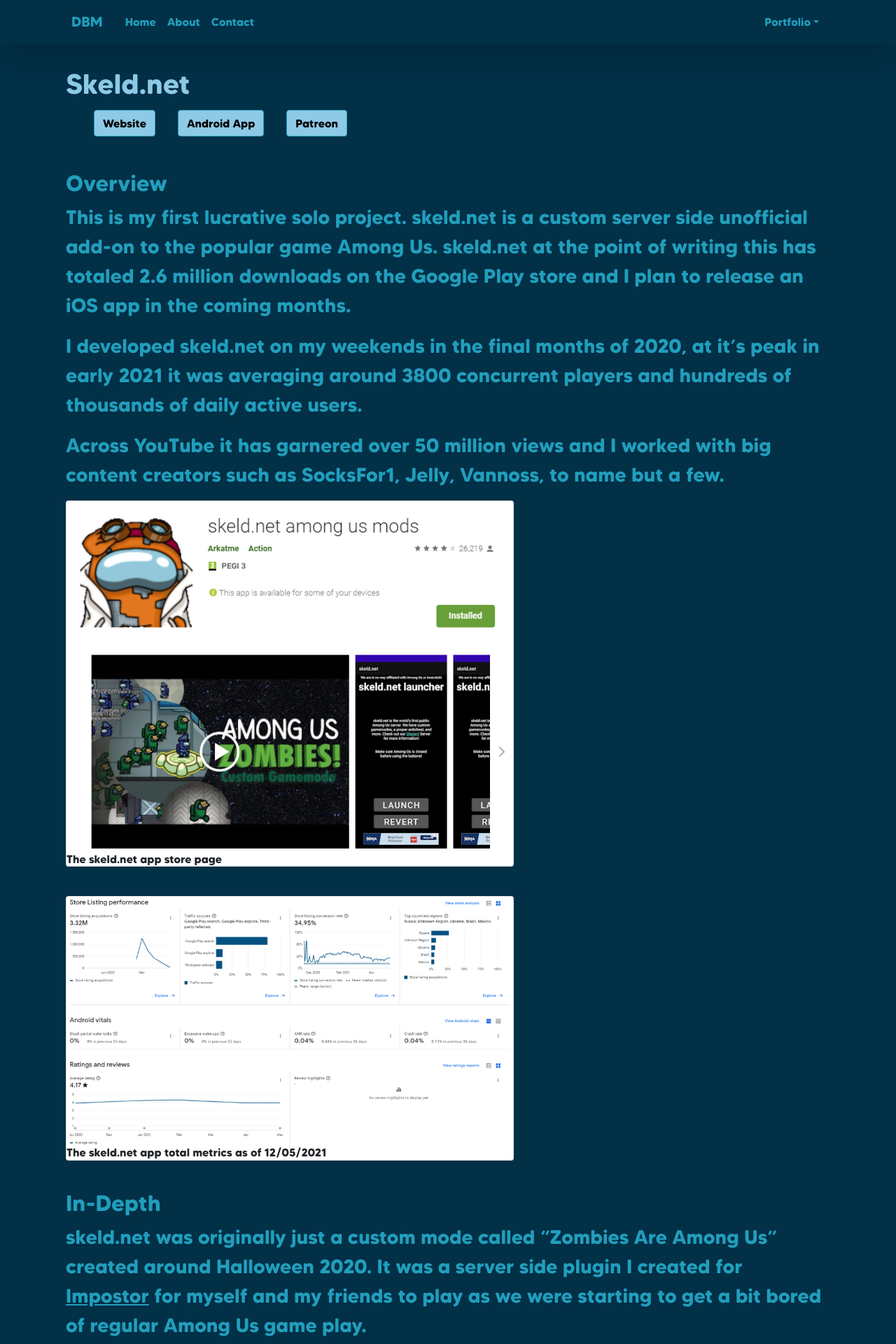
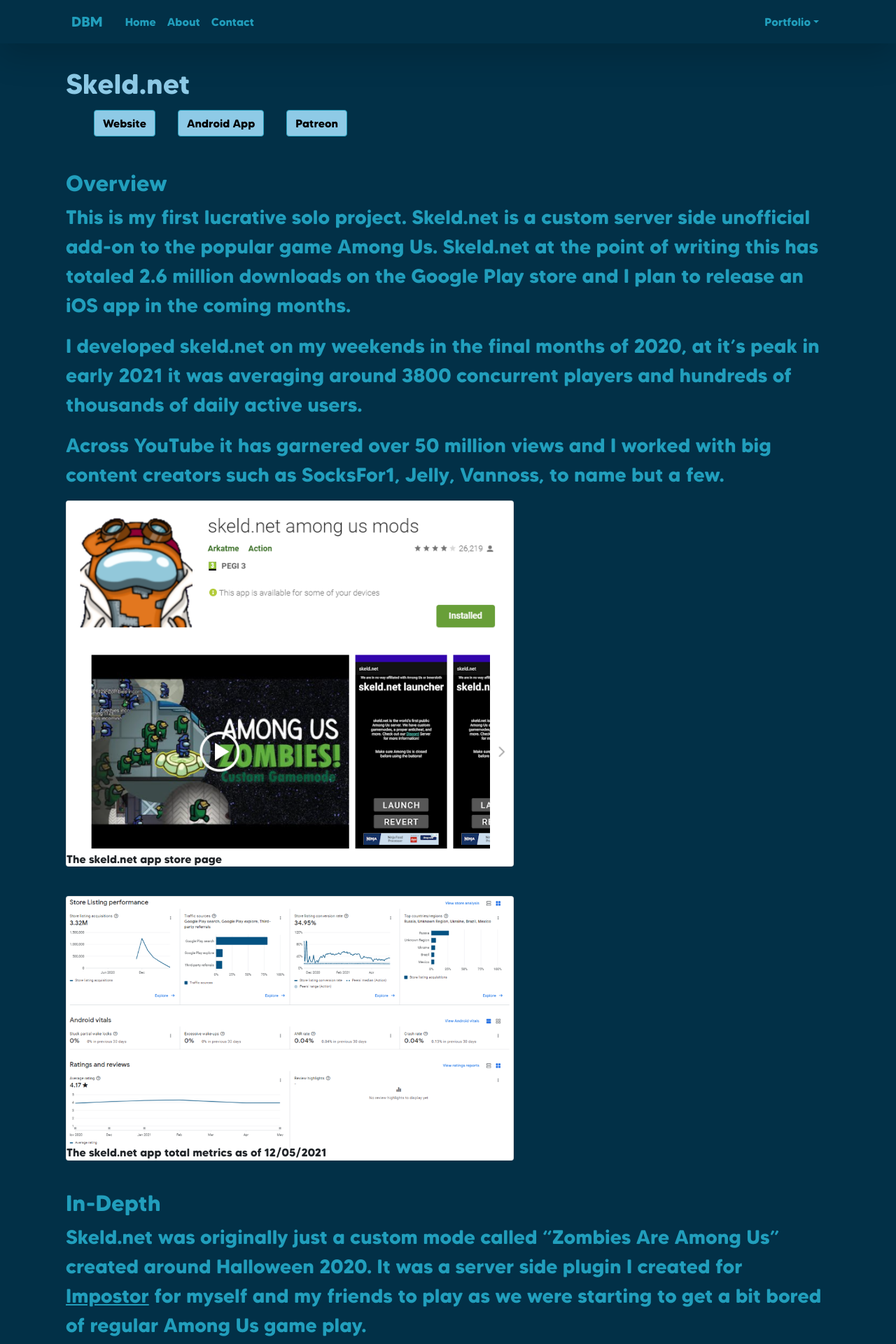
Before and after one commit to danbudworthmead/dbm-portfolio, a React (Create React App) app: page /skeldnet in a window 1280 px wide. Shown: the top 1920 px of the page at 70% size. Built offline with nearby package versions, Linux system fonts and the light colour scheme.

Commit message:
Update index.tsx

```diff
--- a/src/Portfolio/Skeldnet/index.tsx
+++ b/src/Portfolio/Skeldnet/index.tsx
@@ -32,9 +32,9 @@
                 </Container>
                 <h2>Overview</h2>
                 <p>
-                    This is my first lucrative solo project. skeld.net is a
+                    This is my first lucrative solo project. Skeld.net is a
                     custom server side unofficial add-on to the popular game
-                    Among Us. skeld.net at the point of writing this has totaled
+                    Among Us. Skeld.net at the point of writing this has totaled
                     2.6 million downloads on the Google Play store and I plan to
                     release an iOS app in the coming months.
                 </p>
@@ -63,7 +63,7 @@
                 <br />
                 <h2>In-Depth</h2>
                 <p>
-                    skeld.net was originally just a custom mode called “Zombies
+                    Skeld.net was originally just a custom mode called “Zombies
                     Are Among Us” created around Halloween 2020. It was a server
                     side plugin I created for{" "}
                     <a
```
